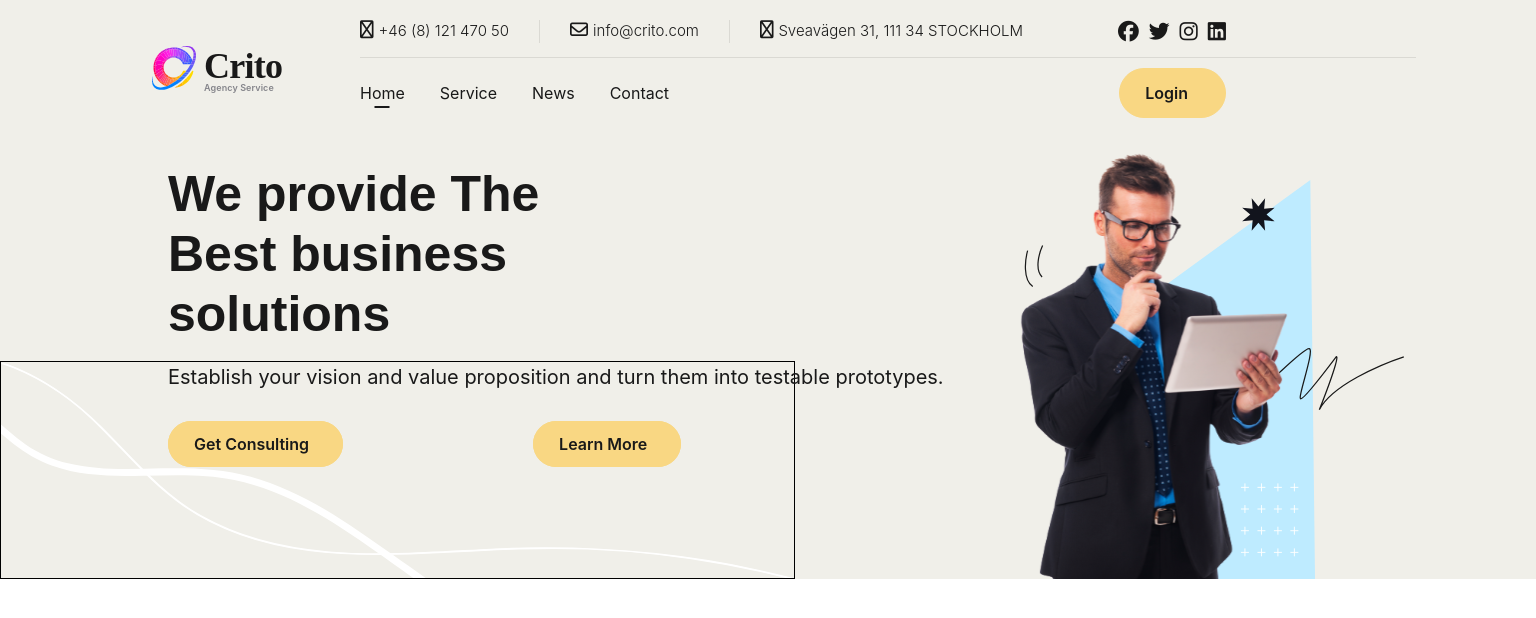
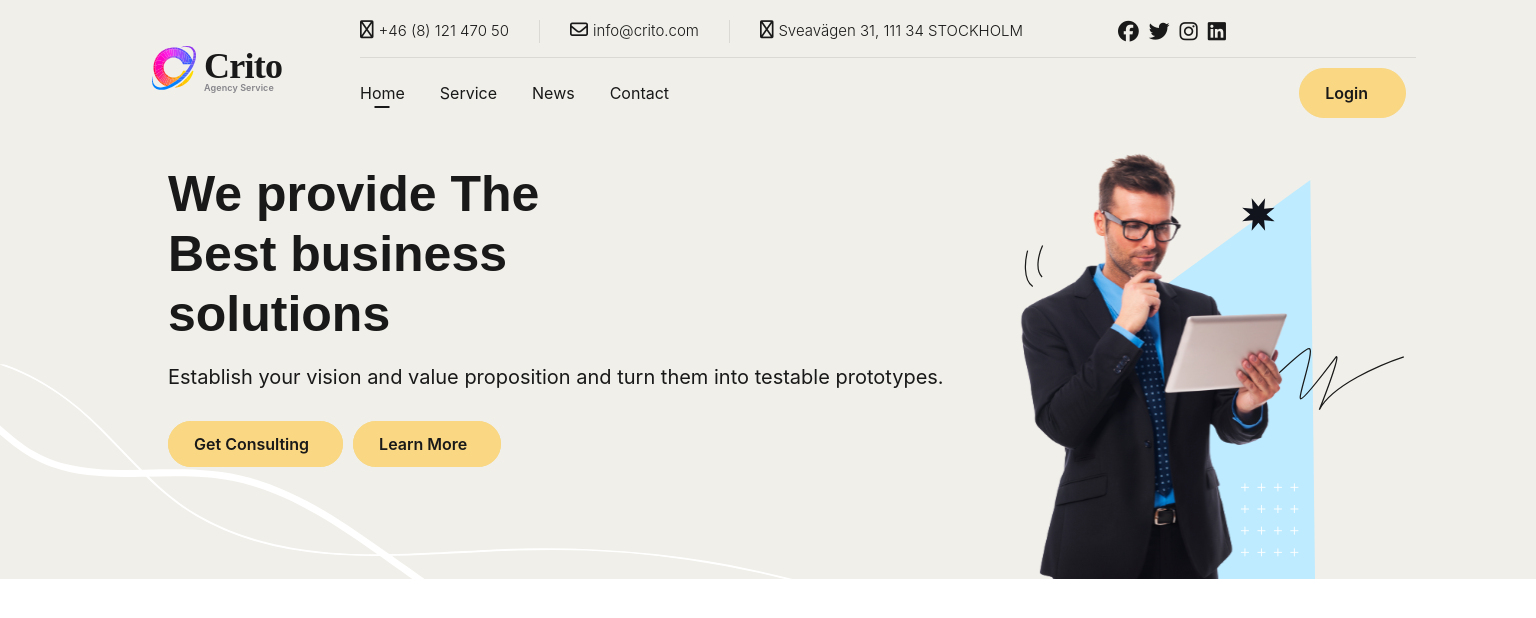
Before and after one commit to MyJoh97/crito-react, a React (Create React App) app: page / in a window 1536 px wide. Shown: the top 618 px of the page. Built offline with nearby package versions, Linux system fonts and the light colour scheme; some icons are missing.

Commit message:
showcase

```diff
--- a/src/App.css
+++ b/src/App.css
@@ -69,7 +69,8 @@ html, body {
 }
 @media (min-width: 1400px) {
   .wrapper .container .contactinformation-bar {
-    display: flex;
+    display: grid;
+    grid-template-columns: auto auto auto;
   }
 }
 .wrapper .container .contactinformation-bar .content-box {
@@ -86,6 +87,7 @@ html, body {
 }
 .wrapper .container .contactinformation-bar .content-box.last {
   border: none;
+  margin-right: -3rem;
 }
 .wrapper .container .socialmedia-bar {
   grid-area: social;
@@ -306,5 +308,4 @@ html, body {
   bottom: 0;
   left: 0;
   z-index: -1;
-  border: solid 1px black;
 }
--- a/src/App.scss
+++ b/src/App.scss
@@ -75,8 +75,10 @@ html, body {
       align-items: center;
 
 
+
       @media (min-width: 1400px) {
-        display: flex;
+        display: grid;
+        grid-template-columns: auto auto auto;
       }
 
       .content-box {
@@ -94,6 +96,7 @@ html, body {
 
         &.last {
           border: none;
+          margin-right: -3rem;
         }
       }
     }
@@ -101,6 +104,7 @@ html, body {
     .socialmedia-bar {
       grid-area: social;
       display: none;
+
 
 
       @media (min-width: 992px) {
@@ -316,6 +320,7 @@ html, body {
         }
 
 
+
       }
 
       #manShowcase {
@@ -339,7 +344,6 @@ html, body {
         bottom: 0;
         left: 0;
         z-index: -1;
-        border: solid 1px black;
       }
 
     }
--- a/src/components/Assets/Buttons.css
+++ b/src/components/Assets/Buttons.css
@@ -18,28 +18,16 @@
   border: 1px solid #191919;
   color: #F0EFE9;
 }
+@media (max-width: 1000px) {
+  .btn-yellow {
+    display: grid;
+    grid-template-columns: 1fr auto;
+    margin-top: 1rem;
+    padding: 12px 25px;
+  }
+}
 @media (min-width: 1200px) {
   .btn-yellow {
-    margin-right: 130px;
+    margin-right: 10px;
   }
 }
-@media (min-width: 1500px) {
-  .btn-yellow {
-    margin-right: 190px;
-  }
-}
-@media (min-width: 1700px) {
-  .btn-yellow {
-    margin-right: 100px;
-  }
-}
-@media (min-width: 1800px) {
-  .btn-yellow {
-    margin-right: 0px;
-  }
-}
-@media (min-width: 2100px) {
-  .btn-yellow {
-    margin-right: 0px;
-  }
-}
--- a/src/components/Assets/Buttons.scss
+++ b/src/components/Assets/Buttons.scss
@@ -7,9 +7,6 @@
   font-weight: 600;
   font-size: 16px;
   border-radius: 25px;
-
-
-
 
   i {
     margin-left: 8px;
@@ -23,24 +20,17 @@
     color: #F0EFE9;
   }
 
-  @media (min-width: 1200px) {
-    margin-right: 130px;
+  @media (max-width: 1000px) {
+    display: grid;
+    grid-template-columns: 1fr auto;
+    margin-top: 1rem;
+    padding: 12px 25px;
   }
 
-  @media (min-width: 1500px) {
-    margin-right: 190px;
+  @media (min-width: 1200px) {
+    margin-right: 10px;
   }
 
-  @media (min-width: 1700px) {
-    margin-right: 100px;
-  }
 
-  @media (min-width: 1800px) {
-    margin-right: 0px;
-  }
-
-  @media (min-width: 2100px) {
-    margin-right: 0px;
-  }
 
 }
```
